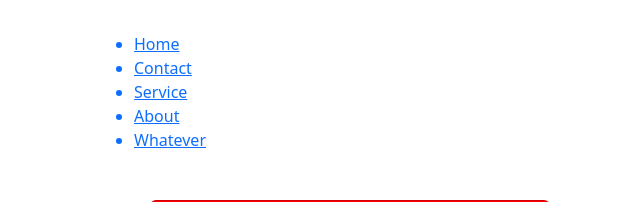
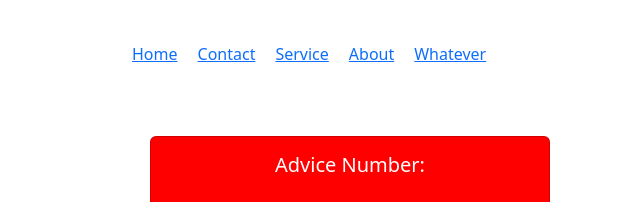
Before and after one commit to Nananhyira/advice-app, a React (Vite) app: page / in a window 1280 px wide. Shown: the top 202 px of the page, without its empty margins (0-640 px from the left). Built offline with nearby package versions, Linux system fonts and the light colour scheme; no server answers.

Commit message:
modifying the the navbar with css

```diff
--- a/src/componenes/Navbar.css
+++ b/src/componenes/Navbar.css
@@ -1,4 +1,18 @@
 .nav{
   height:10vh;
-  background-color:"red"
+  background-color:"red";
+
 }
+.li{
+ list-style: none;
+ display: flex;
+ justify-content: space-around;
+
+}
+
+.li > a{
+  margin:10px;
+}
+/* body {
+  background-color:red;
+} */
--- a/src/componenes/Navbar.jsx
+++ b/src/componenes/Navbar.jsx
@@ -3,12 +3,12 @@
 
 function Navbar() {
   return (
-    <div className='container me'>
+    <div className='container  nav me'>
       <div>
         <img></img>
       </div>
       <div>
-        <ul>
+        <ul className='li'>
          <a href=""><li>Home</li></a>
          <a href=""><li>Contact</li></a>
          <a href=""><li>Service</li></a>
```
